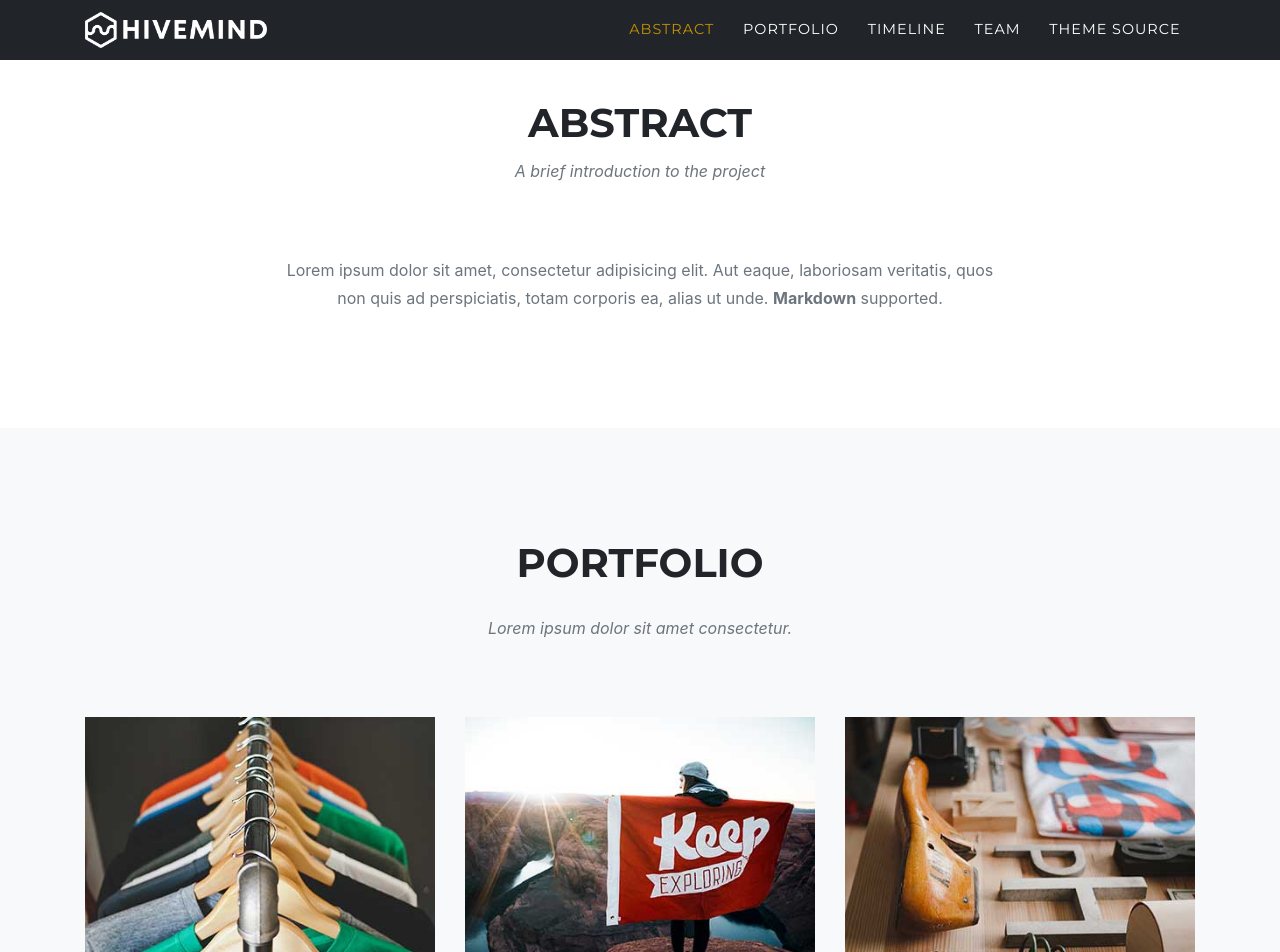
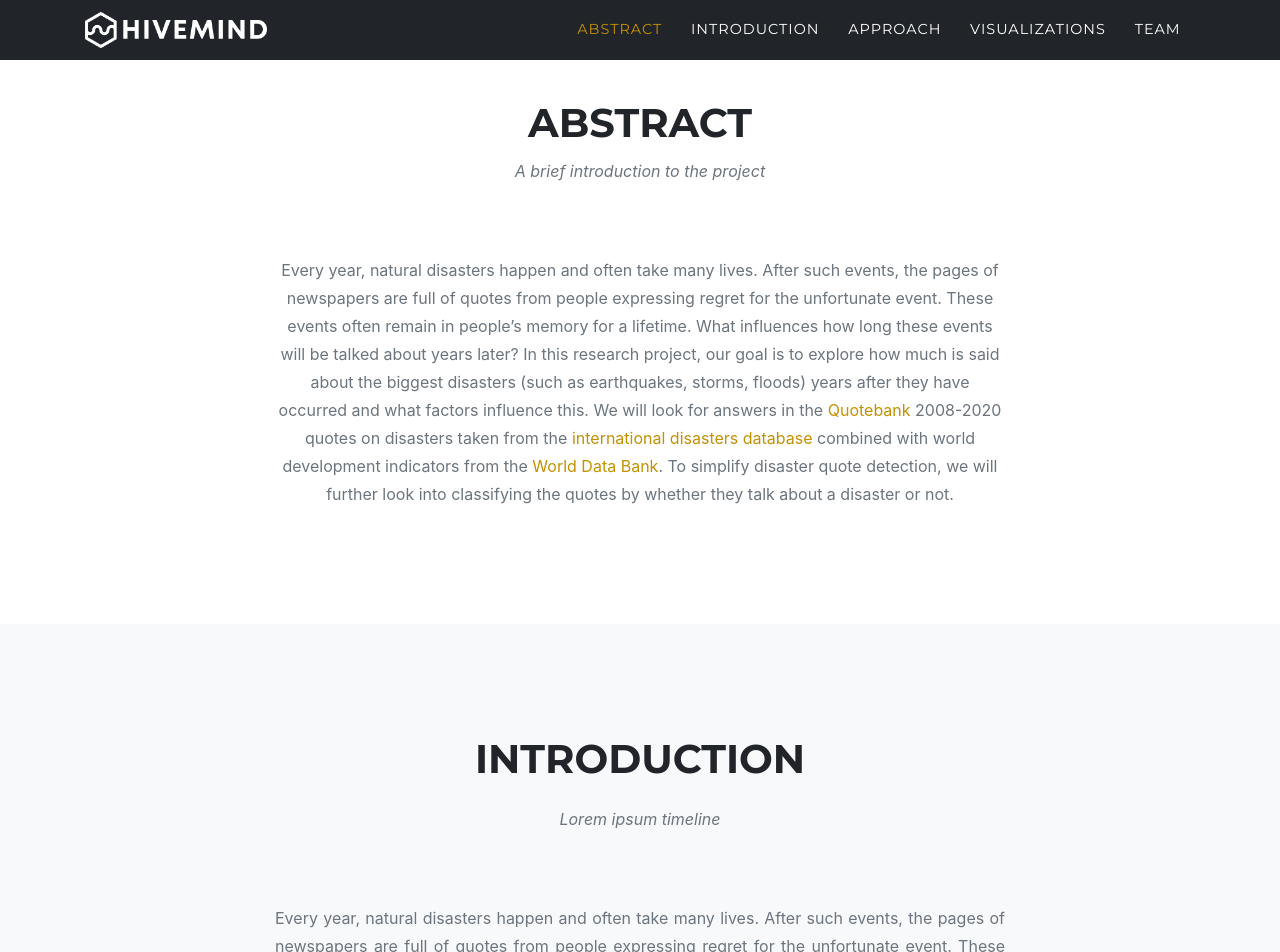
Before and after one commit to adahivemind/adahivemind.github.io, a Jekyll site: the page built from index.md, in a window 1280 px wide and 1400 px high, scrolled down 978 px. Shown: the top 952 px of the window. Built offline with Jekyll 4.4.1, drawn with Linux system fonts in a browser that asks for light colours; some web fonts are replaced; some of the changed text lies outside the part shown.

Commit message:
Add body and image to introduction

```diff
--- a/_data/navigation.yml
+++ b/_data/navigation.yml
@@ -13,14 +13,14 @@
   nav:
     - title: "Abstract"
       section: abstract
-    - title: "Portfolio"
-      section: portfolio
-    - title: "Timeline"
-      section: timeline
+    - title: "Introduction"
+      section: intro
+    - title: "Approach"
+      section: approach
+    - title: "Visualizations"
+      section: visualizations
     - title: "Team"
       section: team
-    - title: "Theme Source"
-      url: https://github.com/raviriley/agency-jekyll-theme/
 en-US:
   <<: *DEFAULT_EN
 en-CA:
--- a/_data/sitetext.yml
+++ b/_data/sitetext.yml
@@ -16,36 +16,38 @@
     button: Let's Explore!
     buttonlink: "#abstract"
 
-#  services:
-#    title: "Services"
-#    text: "Lorem ipsum"
-#    section: services
-#    list:
-#      - title: "E-Commerce"
-#        desc: "Lorem ipsum dolor sit amet, consectetur adipisicing elit. Minima maxime quam architecto quo inventore harum ex magni, dicta impedit."
-#        icon: fas fa-shopping-cart #find more at https://fontawesome.com/icons
-#      - title: "Responsive Design"
-#        desc: "Lorem ipsum dolor sit amet, consectetur adipisicing elit. Minima maxime quam architecto quo inventore harum ex magni, dicta impedit."
-#        icon: fas fa-laptop
-#      - title: "[Markdown](https://en.wikipedia.org/wiki/Markdown)"
-#        desc: "Your description here, full **Markdown** support"
-#        icon: fab fa-markdown
-
-  portfolio:
-    title: "Portfolio"
-    text: "Lorem ipsum dolor sit amet consectetur."
-    section: portfolio
-    closebutton: "Close Project"
+  about:
+    title: "Abstract"
+    text: "A brief introduction to the project"
+    body: "Every year, natural disasters happen and often take many lives. After such events,
+    the pages of newspapers are full of quotes from people expressing regret for the unfortunate
+    event. These events often remain in people's memory for a lifetime. What influences how long
+    these events will be talked about years later? In this research project, our goal is to explore
+    how much is said about the biggest disasters (such as earthquakes, storms, floods) years after
+    they have occurred and what factors influence this. We will look for answers in the
+    [Quotebank](https://github.com/epfl-dlab/Quotebank) 2008-2020 quotes on disasters taken from the
+     [international disasters database](https://public.emdat.be/data) combined with world
+     development indicators from the [World Data Bank](https://databank.worldbank.org/source/world-development-indicators).
+     To simplify disaster quote detection, we will further look into classifying the quotes by
+     whether they talk about a disaster or not."
+    section: abstract
 
   timeline:
-    title: "Timeline"
+    title: "Introduction"
     text: "Lorem ipsum timeline"
     section: timeline
     # left is the default
     #start_align: "left"
+    body1: "Every year, natural disasters happen and often take many lives. After such events,
+        the pages of newspapers are full of quotes from people expressing regret for the unfortunate
+        event. These events often remain in people's memory for a lifetime. What influences how long
+        these events"
+    image1:
+      src: /assets/img/abstract/num_dis.png
+      alt: "Number of disasters"
     events:
-      - title: "Our Humble Beginnings"
-        year: "2009-2011"
+      - title: "NLP Models"
+#        year: "2009-2011"
         desc: "Lorem ipsum dolor sit amet, consectetur adipisicing elit. Sunt ut voluptatum eius sapiente, totam reiciendis temporibus qui quibusdam, recusandae sit vero unde, sed, incidunt et ea quo dolore laudantium consectetur!"
         image: assets/img/timeline/1.jpg
         alt:
@@ -68,29 +70,11 @@
         align: right
     end: "Be Part <br> of Our <br> Story!"
 
-  about:
-    title: "Abstract"
-    text: "A brief introduction to the project"
-    body: "Lorem ipsum dolor sit amet, consectetur adipisicing elit. Aut eaque, laboriosam veritatis, quos non quis ad perspiciatis, totam corporis ea, alias ut unde. **Markdown** supported."
-    section: abstract
-
-  clients:
-    section: clients
-    max-height: 100px
-    horizontal-scrolling: "" #"yes/no"
-    list:
-      - title: "envato"
-        url: https://github.com/raviriley/agency-jekyll-theme
-        logo: assets/img/clients/envato.jpg
-      - title: "designmodo"
-        url: https://github.com/raviriley/agency-jekyll-theme
-        logo: assets/img/clients/designmodo.jpg
-      - title: "themeforest"
-        url: https://github.com/raviriley/agency-jekyll-theme
-        logo: assets/img/clients/themeforest.jpg
-      - title: "Creative Market"
-        url: https://github.com/raviriley/agency-jekyll-theme
-        logo: assets/img/clients/creative-market.jpg
+  portfolio:
+    title: "Visualizations"
+    text: "Some visualizations of the data"
+    section: portfolio
+    closebutton: "Close Project"
 
   team:
     title: "OUR AMAZING TEAM"
@@ -129,20 +113,53 @@
           - url: https://linkedin.com
             icon: fab fa-linkedin-in
 
-  contact:
-    title: "Contact Us"
-    text: "Lorem ipsum or call 123456789"
-    section: contact
-    name: "Name*"
-    name-validation: "Please enter your name."
-    email: "Email*"
-    email-validation: "Please enter your email address."
-    phone: "Phone Number"
-    phone-validation: "Please enter your phone number."
-    message: "Message*"
-    message-validation: "Please enter a message."
-    subject: "Contact Form Submission"
-    submit: "Send Message"
+  #  services:
+  #    title: "Services"
+  #    text: "Lorem ipsum"
+  #    section: services
+  #    list:
+  #      - title: "E-Commerce"
+  #        desc: "Lorem ipsum dolor sit amet, consectetur adipisicing elit. Minima maxime quam architecto quo inventore harum ex magni, dicta impedit."
+  #        icon: fas fa-shopping-cart #find more at https://fontawesome.com/icons
+  #      - title: "Responsive Design"
+  #        desc: "Lorem ipsum dolor sit amet, consectetur adipisicing elit. Minima maxime quam architecto quo inventore harum ex magni, dicta impedit."
+  #        icon: fas fa-laptop
+  #      - title: "[Markdown](https://en.wikipedia.org/wiki/Markdown)"
+  #        desc: "Your description here, full **Markdown** support"
+  #        icon: fab fa-markdown
+
+  #  clients:
+  #    section: clients
+  #    max-height: 100px
+  #    horizontal-scrolling: "" #"yes/no"
+  #    list:
+  #      - title: "envato"
+  #        url: https://github.com/raviriley/agency-jekyll-theme
+  #        logo: assets/img/clients/envato.jpg
+  #      - title: "designmodo"
+  #        url: https://github.com/raviriley/agency-jekyll-theme
+  #        logo: assets/img/clients/designmodo.jpg
+  #      - title: "themeforest"
+  #        url: https://github.com/raviriley/agency-jekyll-theme
+  #        logo: assets/img/clients/themeforest.jpg
+  #      - title: "Creative Market"
+  #        url: https://github.com/raviriley/agency-jekyll-theme
+  #        logo: assets/img/clients/creative-market.jpg
+
+  #  contact:
+  #    title: "Contact Us"
+  #    text: "Lorem ipsum or call 123456789"
+  #    section: contact
+  #    name: "Name*"
+  #    name-validation: "Please enter your name."
+  #    email: "Email*"
+  #    email-validation: "Please enter your email address."
+  #    phone: "Phone Number"
+  #    phone-validation: "Please enter your phone number."
+  #    message: "Message*"
+  #    message-validation: "Please enter a message."
+  #    subject: "Contact Form Submission"
+  #    submit: "Send Message"
 
   footer:
     legal: "Privacy Policy"
--- a/_includes/portfolio_grid.html
+++ b/_includes/portfolio_grid.html
@@ -1,5 +1,5 @@
 <!-- Portfolio Grid -->
-<section class="bg-light page-section" id="{{ site.data.sitetext[site.locale].portfolio.section | default: "portfolio" }}">
+<section class="bg-white page-section" id="{{ site.data.sitetext[site.locale].portfolio.section | default: "portfolio" }}">
   <div class="container">
     <div class="row">
       <div class="col-lg-12 text-center">
--- a/_includes/team.html
+++ b/_includes/team.html
@@ -1,5 +1,5 @@
 <!-- Team -->
-<section class="page-section" id="{{ site.data.sitetext[site.locale].team.section | default: "team" }}">
+<section class="bg-light page-section" id="{{ site.data.sitetext[site.locale].team.section | default: "team" }}">
 <div class="container">
   <div class="row">
 	<div class="col-lg-12 text-center">
--- a/_includes/timeline.html
+++ b/_includes/timeline.html
@@ -1,13 +1,25 @@
-<!-- About -->
+<!-- Timeline -->
   <section class="bg-light page-section" id="{{ site.data.sitetext[site.locale].timeline.section | default: "about" }}">
     <div class="container">
       <div class="row">
         <div class="col-lg-12 text-center">
-          <h2 class="section-heading text-uppercase">{{ site.data.sitetext[site.locale].timeline.title | markdownify | default: "About" }}</h2>
+          <h2 class="section-heading text-uppercase">{{ site.data.sitetext[site.locale].timeline.title | markdownify | default: "Timeline" }}</h2>
           <h3 class="section-subheading text-muted">{{ site.data.sitetext[site.locale].timeline.text | default: "timeline"}}</h3>
         </div>
       </div>
       <div class="row">
+        <div class="col-lg-8 mx-auto text-justify">
+          <div class="large text-muted">{{ site.data.sitetext[site.locale].timeline.body1 | markdownify }}</div>
+        </div>
+      </div>
+      <div class="row">
+        <div class="col-lg-8 mx-auto">
+          <img class="img-fluid"
+               src="{{ site.data.sitetext[site.locale].timeline.image1.src }}"
+               alt="{{ site.data.sitetext[site.locale].timeline.image1.alt | default: ""}}">
+        </div>
+      </div>
+      <div class="row pt-lg-5 pt-md-3 pt-sm-1">
         <div class="col-lg-12">
           <ul class="timeline">
       {%- assign align = site.data.sitetext[site.locale].timeline.start_align -%}
--- a/_layouts/home.html
+++ b/_layouts/home.html
@@ -4,7 +4,7 @@
 {% include navheader.html %}
 
 {% include about.html %}
+{% include timeline.html %}
 {% include portfolio_grid.html %}
-{% include timeline.html %}
 {% include team.html %}
 {% include clients.html %}
```
Also changed, not shown: assets/img/header-bg.jpg.
